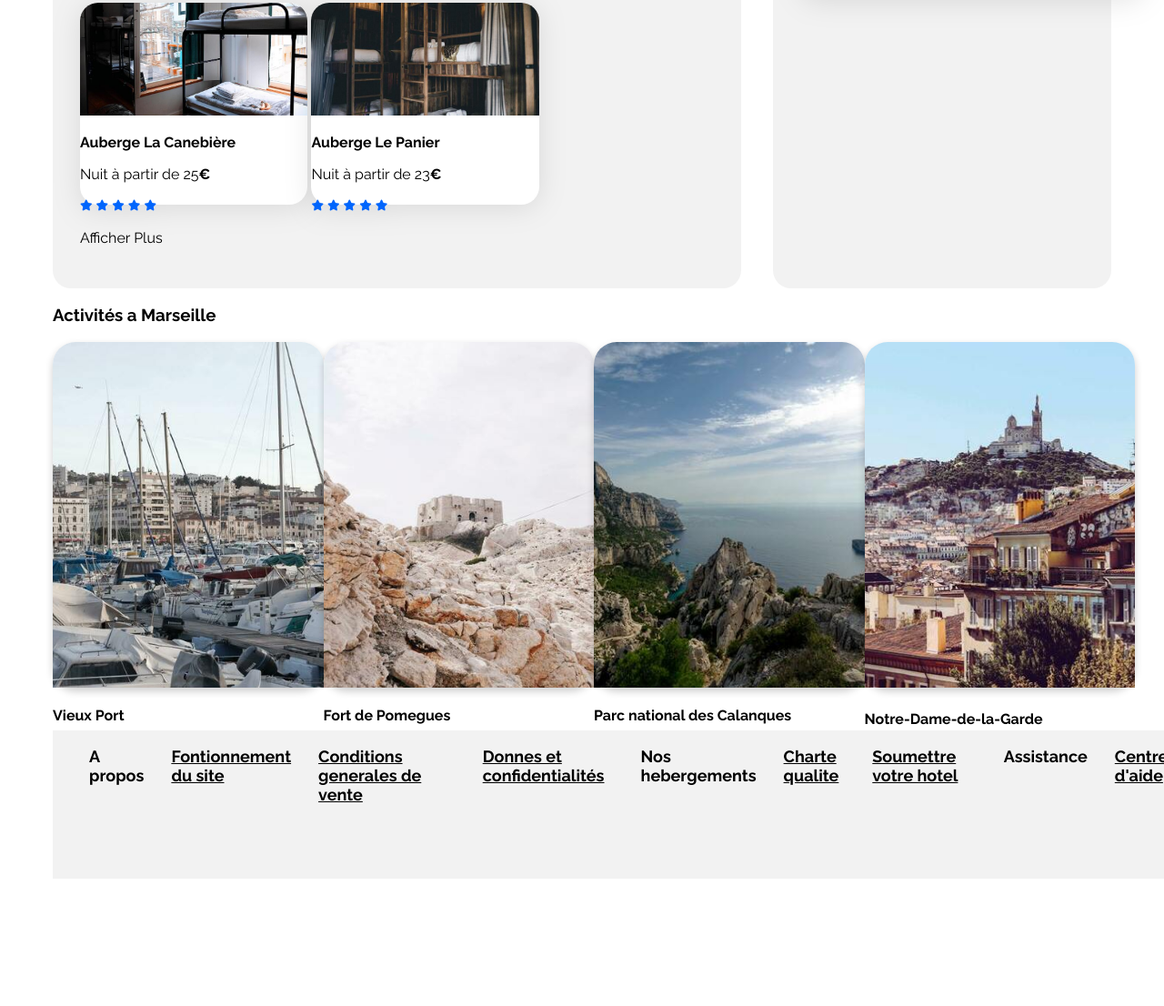
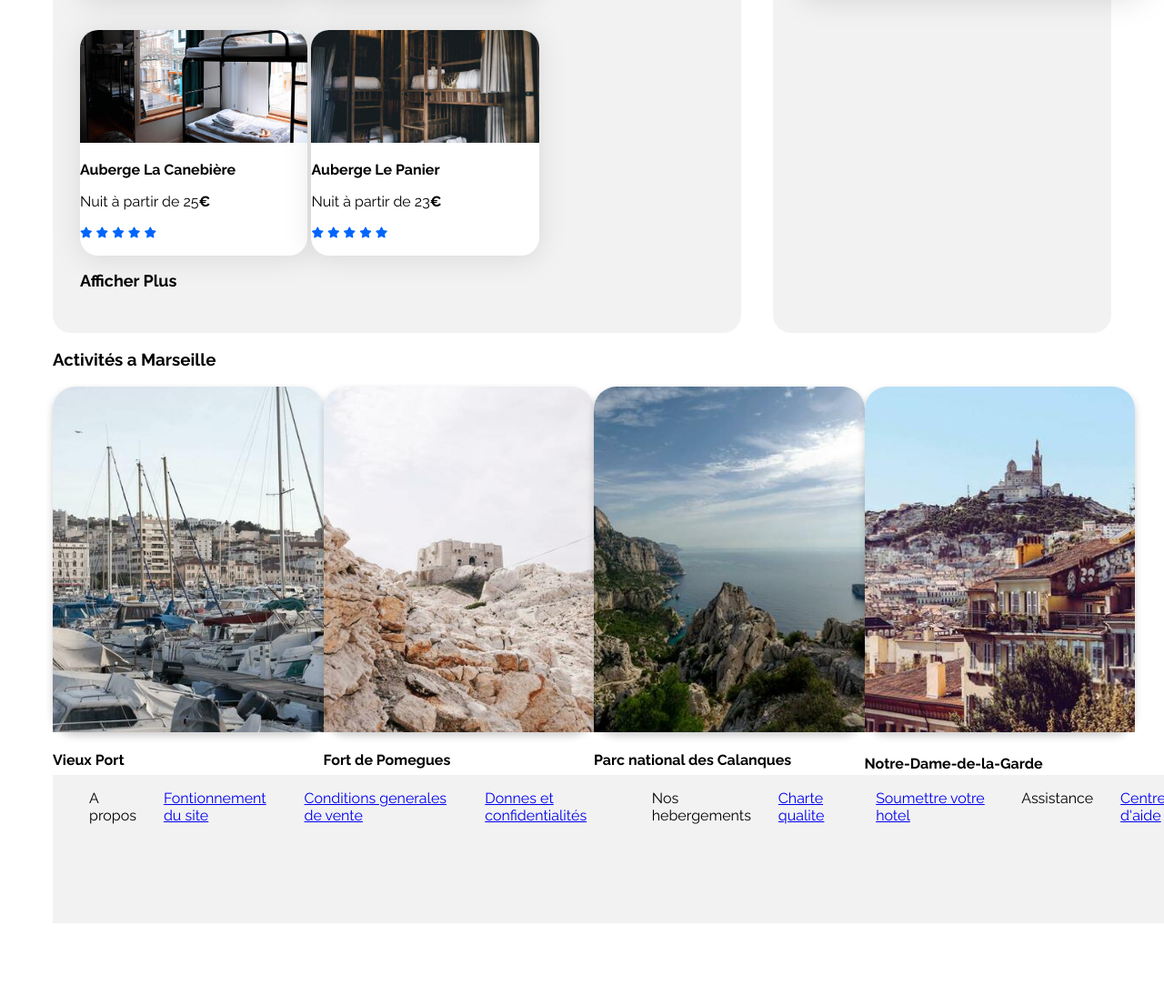
Before and after one commit to sabrikrm/KaroumiSabri_2_05042022, a plain HTML site: page index.html in a window 1280 px wide. Shown: the part 950-2056 px from the top of the page at 91% size. Drawn offline with Linux system fonts and the light colour scheme.

Commit message:
bientot la fin

```diff
--- a/css/style.css
+++ b/css/style.css
@@ -84,7 +84,6 @@ body {
     width: fit-content;
     display: inline-block;
     width: 250.33px;
-height: 207.25px;
 align-items: center;
 padding: 0px 0px 15px;
 gap: 4px;
@@ -129,6 +128,12 @@ justify-content: space-between;
 
 .hebergements-cards .card-rating {
    margin: 50px;
+}
+
+.afficher {
+    font-weight: 700;
+font-size: 18px;
+
 }
 
 /****** Populaires ***********/
@@ -341,24 +346,32 @@ footer {
     flex-direction: row;
     align-items: flex-start;
     padding: 0px;
-
     width: 1340px;
     height: 163px;
+    background: #F2F2F2;
 
-    /* Grey */
 
-    background: #F2F2F2;
 }
 
 footer ul {
     font-weight: 700;
     font-size: 18px;
+    font-weight: 400;
+font-size: 16px;
+line-height: 19px;
+/* identical to box height */
+
+
+color: #000000;
+
 }
 footer li {
 
+    font-size: 16px;
+
 }
 footer a {
-    color: #000;
+
 }
 
 
```
